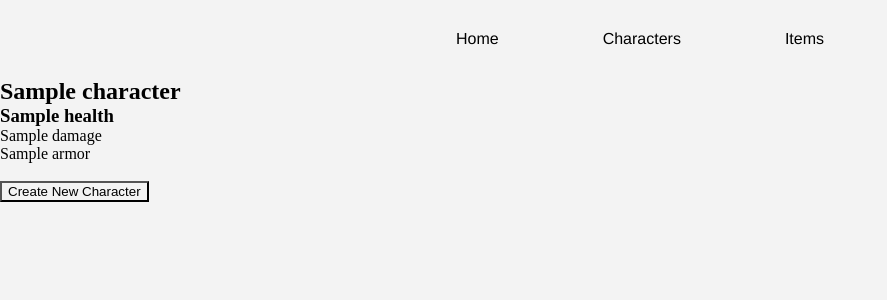
After one commit to tvpaterson/risk_of_rain_project, a Flask app: page /characters in a window 1280 px wide. The commit adds this page. Shown: the top 300 px of the page, without its empty margins (0-887 px from the left). Run offline with Flask 2, Linux system fonts and the light colour scheme; a database or web service that is not in the repository returns one stand-in record (values such as "Sample title"); some libraries are stand-ins or nearby versions.

Commit message:
styled homepage and worked on populating characters page

```diff
--- a/app.py
+++ b/app.py
@@ -2,7 +2,7 @@ from flask import Flask, render_template
 app = Flask(__name__)
 from controllers.characters_controller import characters_blueprint
 
-@app.route('/')
+@app.route('/home')
 def home():
     return render_template('index.html')
 
--- a/controllers/characters_controller.py
+++ b/controllers/characters_controller.py
@@ -5,6 +5,7 @@ import repositories.character_repository as character_repository
 
 characters_blueprint = Blueprint("character", __name__)
 
-# @characters_blueprint.route("/home")
-# def home_page():
-#     return render_template("index.html")
+@characters_blueprint.route("/characters")
+def character_page():
+    characters = character_repository.select_all()
+    return render_template("/characters/index.html", characters = characters)
--- a/repositories/character_repository.py
+++ b/repositories/character_repository.py
@@ -16,7 +16,7 @@ def select(id):
     result = run_sql(sql, values)[0]
 
     if result is not None:
-        character = Character(result['id'], result['name'], result['health'], result['damage'], result['armor'])
+        character = Character(result['name'], result['health'], result['damage'], result['armor'], row['id'])
     return character
 
 def select_all():
@@ -25,7 +25,7 @@ def select_all():
     sql = "SELECT * FROM characters"
     results = run_sql(sql)
     for row in results:
-        character = Character(row['id'], row['name'], row['health'], row['damage'], row['armor'])
+        character = Character(row['name'], row['health'], row['damage'], row['armor'], row['id'])
         characters.append(character)
     return characters
 
--- a/static/styling.css
+++ b/static/styling.css
@@ -0,0 +1,67 @@
+
+* {
+    box-sizing: border-box;
+    margin: auto;
+    padding: auto;
+    background-color:#f3f3f3 ;
+}
+li, a{
+    font-family: 'Franklin Gothic Medium', 'Arial Narrow', Arial, sans-serif;
+    text-decoration: none;
+    color: black;
+}
+header {
+    display: flex;
+    justify-content: space-between;
+    align-items: center;
+    padding: 30px 10%;
+}
+
+.nav_links{
+    list-style: none;
+    display: inline-block;
+    padding: 0px 0px;
+}
+
+.nav_links li{
+    display: inline-block;
+    padding: 0px 50px;
+}
+
+.nav_links li a{
+    transition: all 0.3s ease 0s;
+}
+
+.nav_links li a:hover{
+    color: #624a85;
+}
+
+
+/* home page */
+
+/* .logo{
+    display: inline-block;
+    justify-content: center;
+    padding: auto;
+    margin: auto;
+    text-align: center;
+} */
+
+.homepage {
+    display: flex;
+    justify-content: center;
+    padding: auto;
+    margin: 2%;
+    width: auto;
+    height: auto;
+}
+
+.logo{
+    width: 800px;
+}
+
+.hometext{
+    width: 800px;
+    display: inline-flex;
+    text-align: center;
+}
--- a/templates/base.html
+++ b/templates/base.html
@@ -3,13 +3,15 @@
 <head>
     <meta charset="UTF-8">
     <meta http-equiv="X-UA-Compatible" content="IE=edge">
+    <link rel="stylesheet" href="static/styling.css">
+    <link rel="stylesheet" href="https://stackpath.bootstrapcdn.com/font-awesome/4.7.0/css/font-awesome.min.css">
     <meta name="viewport" content="width=device-width, initial-scale=1.0">
     <title>Risk of Rain 2</title>
 </head>
 <body>
-    <main>
+    <header>
         <nav>
-          <ul>
+           <ul class="nav_links">
             <li>
               <a href="/home">Home</a>
             </li>
@@ -21,11 +23,10 @@
             </li>
           </ul>
         </nav>
-        <section id="content">
-            {% block content %}
+      </header>
+          {% block content %}
 
-            {% endblock%}
-        </section>
-        </main>
+          {% endblock %}
+
 </body>
 </html>
--- /dev/null
+++ b/templates/characters/index.html
@@ -0,0 +1,15 @@
+{% extends 'base.html' %}
+{% block content %}
+
+
+{% for character in characters %}
+    <h2>{{character.name}}</h2>
+    <h3>{{character.health}}</h3>
+    <p>{{character.damage}}</p>
+    <p>{{character.armor}}</p>
+    <br>
+{% endfor %}
+
+<button type=submit name="add_character">Create New Character</button>
+
+{% endblock %}
```
Also changed, not shown: templates/index.html (+5 -4 lines).
